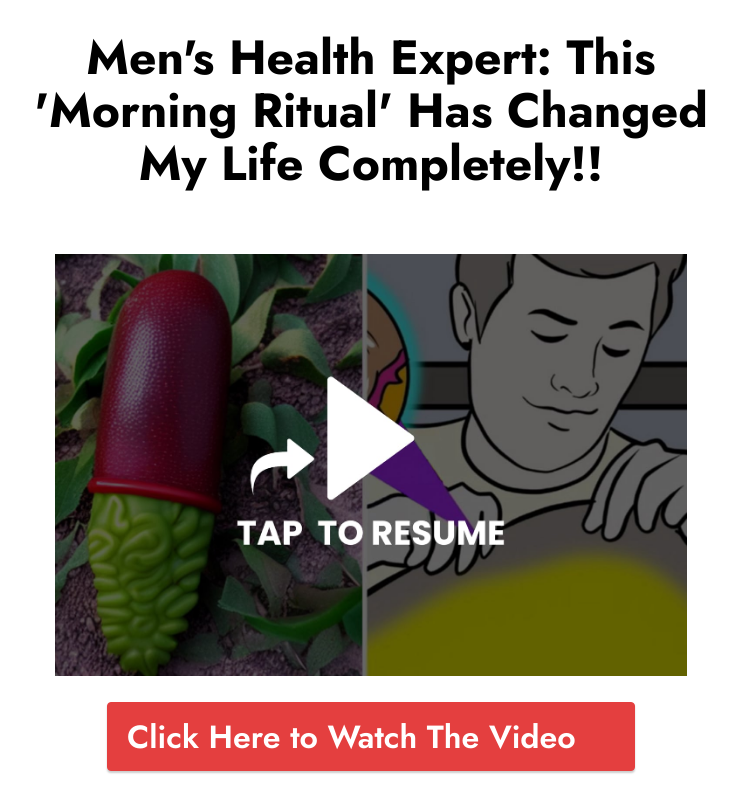
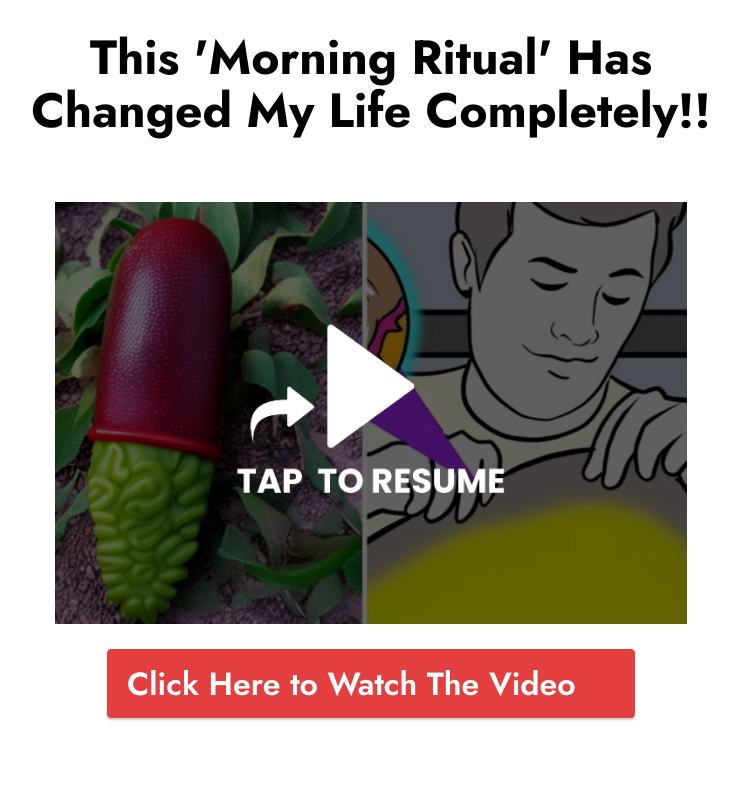
Before and after one commit to heroku20/redboost-new, a plain HTML site: page index.html in a window 1280 px wide. Shown: the whole page, without its empty margins (269-1007 px from the left). Drawn offline with Linux system fonts and the light colour scheme; a web font is replaced by a local one.

Commit message:
Update index.html

```diff
--- a/index.html
+++ b/index.html
@@ -44,7 +44,7 @@
         <div class="align-center container">
             <div class="row justify-content-center">
                 <div class="col-12 col-lg-8">
-                    <h3 class="mbr-section-title mb-4 mbr-fonts-style display-2"><strong>Men's Health Expert: This 'Morning Ritual' Has Changed My Life Completely!!</strong></h3>
+                    <h3 class="mbr-section-title mb-4 mbr-fonts-style display-2"><strong>This 'Morning Ritual' Has Changed My Life Completely!!</strong></h3>
 
 
                 </div>
```
